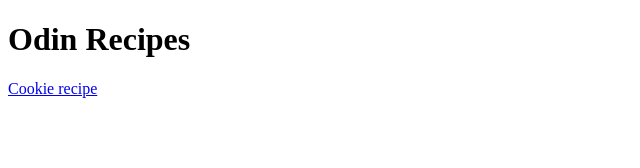
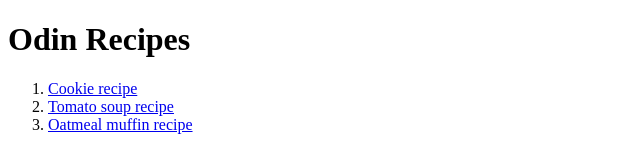
Before and after one commit to May-14/Odin-recepies, a plain HTML site: page index.html in a window 1280 px wide. Shown: the whole page, without its empty margins (0-640 px from the left). Drawn offline with Linux system fonts and the light colour scheme.

Commit message:
Add table of contents to index file;

```diff
--- a/index.html
+++ b/index.html
@@ -7,6 +7,11 @@
     </head>
     <body>
         <h1>Odin Recipes</h1>
-        <a href="./recipes/cookies.html">Cookie recipe</a>
+        <ol>
+            <li><a href="./recipes/cookies.html">Cookie recipe</a></li>
+            <li><a href="./recipes/tomato-soup.html">Tomato soup recipe</a></li>
+            <li><a href="./recipes/oatmeal-muffins.html">Oatmeal muffin recipe</a></li>
+        </ol>
+
     </body>
 </html>
```
Also changed, not shown: recipes/oatmeal-muffins.html (+5 -0 lines).
